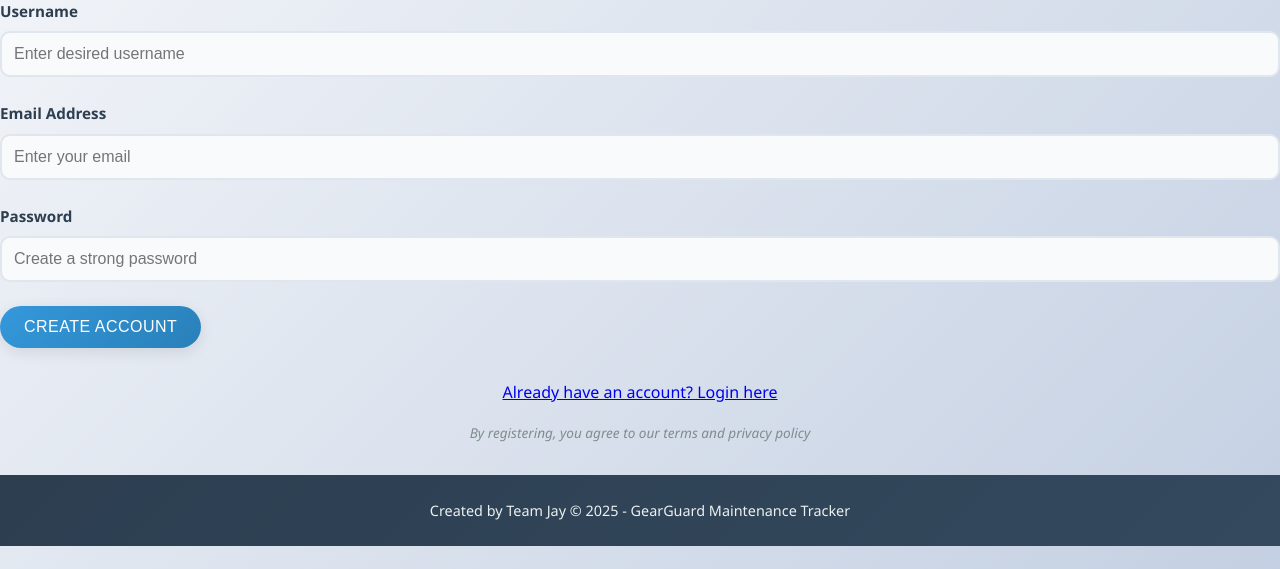
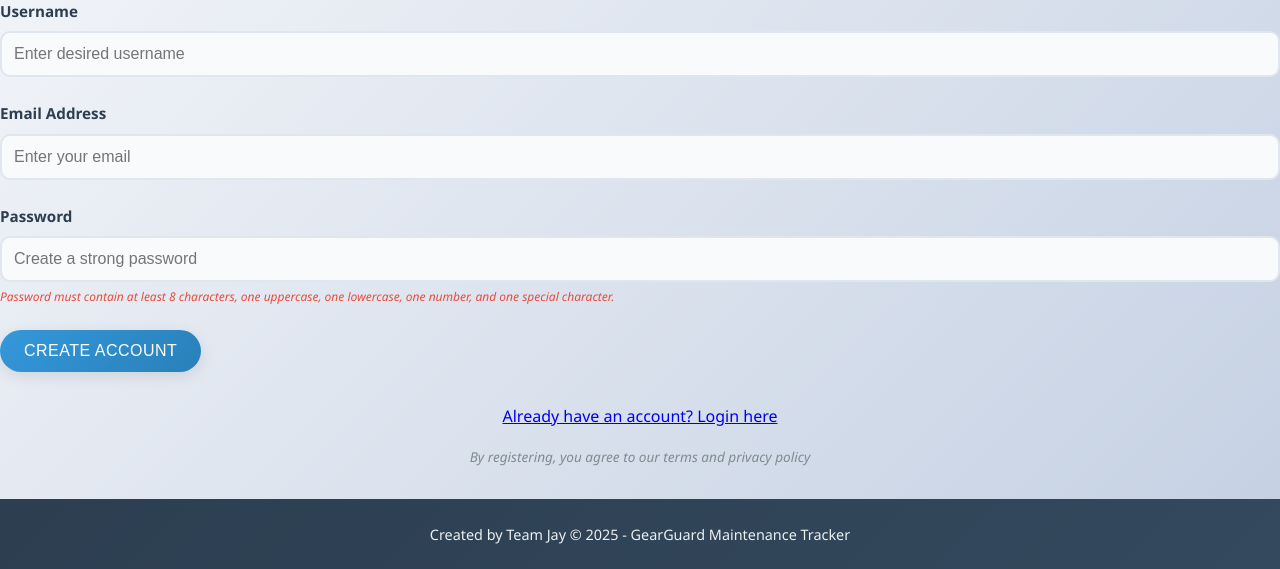
Before and after one commit to jayy1506/Gear-Gaurd, a Flask app: page /register in a window 1280 px wide. Shown: the part 199-768 px from the top of the page. Run offline with Flask 3, Linux system fonts and the light colour scheme.

Commit message:
Add password validation with 8+ characters, uppercase, lowercase, number, and special character requirements

```diff
--- a/app.py
+++ b/app.py
@@ -2,8 +2,36 @@ from flask import Flask, render_template, request, redirect, url_for, flash, ses
 from models import db, User, Equipment, MaintenanceTeam, MaintenanceRequest, WorkCenter
 from datetime import datetime
 import os
+import re
 from datetime import datetime as dt
 from firebase_auth_service import FirebaseAuthService
+
+
+def validate_password(password):
+    """
+    Validate password requirements:
+    - At least 8 characters
+    - At least one uppercase letter
+    - At least one lowercase letter
+    - At least one number
+    - At least one special character
+    """
+    if len(password) < 8:
+        return False, "Password must be at least 8 characters long"
+
+    if not re.search(r"[A-Z]", password):
+        return False, "Password must contain at least one uppercase letter"
+
+    if not re.search(r"[a-z]", password):
+        return False, "Password must contain at least one lowercase letter"
+
+    if not re.search(r"[0-9]", password):
+        return False, "Password must contain at least one number"
+
+    if not re.search(r"[!@#$%^&*()_+\-=\[\]{};':\"\\|,.<>\/?]", password):
+        return False, "Password must contain at least one special character"
+
+    return True, "Password is valid"
 
 app = Flask(__name__)
 app.config['SQLALCHEMY_DATABASE_URI'] = 'sqlite:///db.sqlite3'
@@ -30,6 +58,12 @@ def register():
         # Validate email format
         if not FirebaseAuthService.validate_email(email):
             flash('Please enter a valid email address', 'error')
+            return render_template('register.html')
+
+        # Validate password strength
+        is_valid, message = validate_password(password)
+        if not is_valid:
+            flash(message, 'error')
             return render_template('register.html')
 
         # Check if user already exists in local database
--- a/templates/register.html
+++ b/templates/register.html
@@ -21,6 +21,7 @@
         <div class="form-group">
             <label for="password">Password</label>
             <input type="password" id="password" name="password" required placeholder="Create a strong password">
+            <small class="password-requirements">Password must contain at least 8 characters, one uppercase, one lowercase, one number, and one special character.</small>
         </div>
 
         <button type="submit" class="btn btn-primary">Create Account</button>
@@ -51,5 +52,13 @@
     color: #7f8c8d;
     font-style: italic;
 }
+
+.password-requirements {
+    display: block;
+    margin-top: 0.3rem;
+    font-size: 0.75rem;
+    color: #e74c3c;
+    font-style: italic;
+}
 </style>
 {% endblock %}
```
Also changed, not shown: instance/db.sqlite3.
